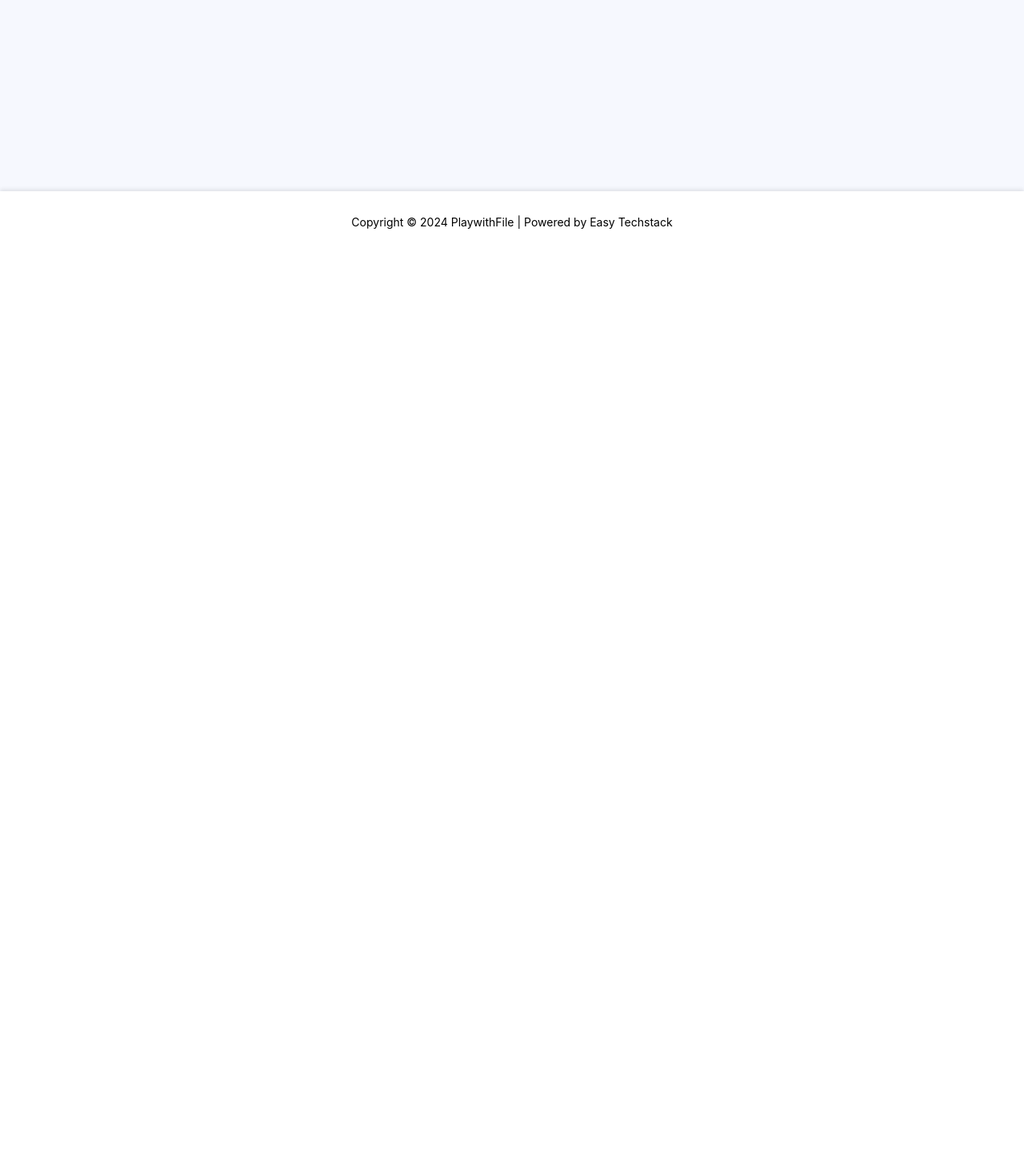
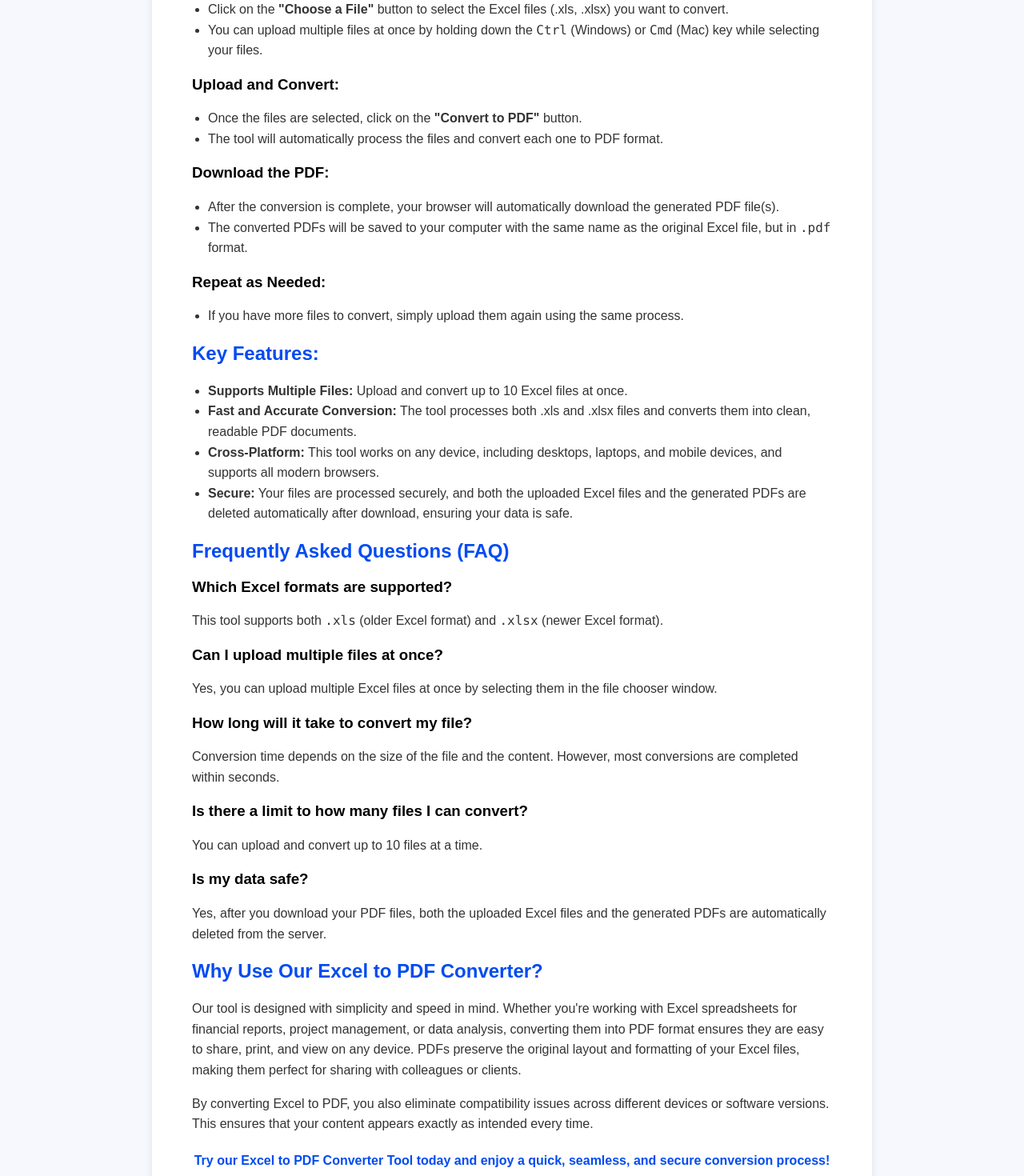
Before and after one commit to shivamnayak100/excel_to_pdf_frontend, a React (Create React App) app: page / in a window 1280 px wide. Shown: the part 800-2270 px from the top of the page at 80% size. Before the commit the page ends 1106 px from the top, so only its background shows below. Built offline with nearby package versions, Linux system fonts and the light colour scheme.

Commit message:
Adding bloc content

```diff
--- a/src/components/ExcelToPDF/FileUpload.css
+++ b/src/components/ExcelToPDF/FileUpload.css
@@ -3,7 +3,7 @@
   flex-direction: column;
   align-items: center;
   justify-content: flex-start; /* Align content to the top */
-  height: 100vh;
+  /* height: 100vh; */
   background-color: #f6f8fe;
   text-align: center;
   padding: 50px 20px; /* Add side padding for responsive layout */
--- a/src/components/ExcelToPDF/FileUpload.js
+++ b/src/components/ExcelToPDF/FileUpload.js
@@ -1,6 +1,7 @@
 import React, { useState } from 'react';
 import axios from 'axios';
 import './FileUpload.css';
+import HowToUseTool from './HowToUseTool';
 
 const FileUpload = () => {
   const [files, setFiles] = useState([]);  // Multiple files
@@ -73,6 +74,9 @@ const FileUpload = () => {
         )}
         {error && <p className="error">{error}</p>}
       </div>
+      <div>
+        <HowToUseTool/>
+      </div>
     </div>
   );
 };
--- /dev/null
+++ b/src/components/ExcelToPDF/HowToUseTool.css
@@ -0,0 +1,32 @@
+/* HowToUseTool.css */
+.how-to-use-container {
+    padding: 50px;
+    max-width: 800px;
+    margin: 50px auto;  /* Added some margin for spacing */
+    font-family: Arial, sans-serif;
+    background-color: white;  /* Set box background color to white */
+    border-radius: 30px;  /* Rounded corners */
+    box-shadow: 0 4px 8px rgba(0, 0, 0, 0.1);  /* Subtle shadow for box effect */
+    text-align: left;  /* Ensure content aligns with the start */
+  }
+
+  h1, h2 {
+    color: #014BF1;
+  }
+
+  ul {
+    list-style-type: disc;
+    padding-left: 20px;
+  }
+
+  p, ul li {
+    color: #333;
+    line-height: 1.6;
+  }
+
+  .call-to-action {
+    margin-top: 20px;
+    font-weight: bold;
+    color: #014BF1;
+    text-align: center;
+  }
--- /dev/null
+++ b/src/components/ExcelToPDF/HowToUseTool.js
@@ -0,0 +1,76 @@
+import React from 'react';
+import './HowToUseTool.css'; // You can create a CSS file for styles
+
+const HowToUseTool = () => {
+  return (
+    <div className="how-to-use-container">
+      <h1>How to Use the Excel to PDF Converter Tool</h1>
+      <p>
+        Our <strong>Excel to PDF Converter Tool</strong> is designed to make it easy for you to convert your Excel files (.xls, .xlsx) into high-quality PDF documents. Follow the steps below to seamlessly upload your files and download the converted PDFs.
+      </p>
+
+      <h2>Step-by-Step Guide to Convert Excel to PDF:</h2>
+      <h3>Select Your Excel Files:</h3>
+      <ul>
+        <li>Click on the <strong>"Choose a File"</strong> button to select the Excel files (.xls, .xlsx) you want to convert.</li>
+        <li>You can upload multiple files at once by holding down the <code>Ctrl</code> (Windows) or <code>Cmd</code> (Mac) key while selecting your files.</li>
+      </ul>
+
+      <h3>Upload and Convert:</h3>
+      <ul>
+        <li>Once the files are selected, click on the <strong>"Convert to PDF"</strong> button.</li>
+        <li>The tool will automatically process the files and convert each one to PDF format.</li>
+      </ul>
+
+      <h3>Download the PDF:</h3>
+      <ul>
+        <li>After the conversion is complete, your browser will automatically download the generated PDF file(s).</li>
+        <li>The converted PDFs will be saved to your computer with the same name as the original Excel file, but in <code>.pdf</code> format.</li>
+      </ul>
+
+      <h3>Repeat as Needed:</h3>
+      <ul>
+        <li>If you have more files to convert, simply upload them again using the same process.</li>
+      </ul>
+
+      <h2>Key Features:</h2>
+      <ul>
+        <li><strong>Supports Multiple Files:</strong> Upload and convert up to 10 Excel files at once.</li>
+        <li><strong>Fast and Accurate Conversion:</strong> The tool processes both .xls and .xlsx files and converts them into clean, readable PDF documents.</li>
+        <li><strong>Cross-Platform:</strong> This tool works on any device, including desktops, laptops, and mobile devices, and supports all modern browsers.</li>
+        <li><strong>Secure:</strong> Your files are processed securely, and both the uploaded Excel files and the generated PDFs are deleted automatically after download, ensuring your data is safe.</li>
+      </ul>
+
+      <h2>Frequently Asked Questions (FAQ)</h2>
+
+      <h3>Which Excel formats are supported?</h3>
+      <p>This tool supports both <code>.xls</code> (older Excel format) and <code>.xlsx</code> (newer Excel format).</p>
+
+      <h3>Can I upload multiple files at once?</h3>
+      <p>Yes, you can upload multiple Excel files at once by selecting them in the file chooser window.</p>
+
+      <h3>How long will it take to convert my file?</h3>
+      <p>Conversion time depends on the size of the file and the content. However, most conversions are completed within seconds.</p>
+
+      <h3>Is there a limit to how many files I can convert?</h3>
+      <p>You can upload and convert up to 10 files at a time.</p>
+
+      <h3>Is my data safe?</h3>
+      <p>Yes, after you download your PDF files, both the uploaded Excel files and the generated PDFs are automatically deleted from the server.</p>
+
+      <h2>Why Use Our Excel to PDF Converter?</h2>
+      <p>
+        Our tool is designed with simplicity and speed in mind. Whether you're working with Excel spreadsheets for financial reports, project management, or data analysis, converting them into PDF format ensures they are easy to share, print, and view on any device. PDFs preserve the original layout and formatting of your Excel files, making them perfect for sharing with colleagues or clients.
+      </p>
+      <p>
+        By converting Excel to PDF, you also eliminate compatibility issues across different devices or software versions. This ensures that your content appears exactly as intended every time.
+      </p>
+
+      <p className="call-to-action">
+        Try our Excel to PDF Converter Tool today and enjoy a quick, seamless, and secure conversion process!
+      </p>
+    </div>
+  );
+};
+
+export default HowToUseTool;
```
